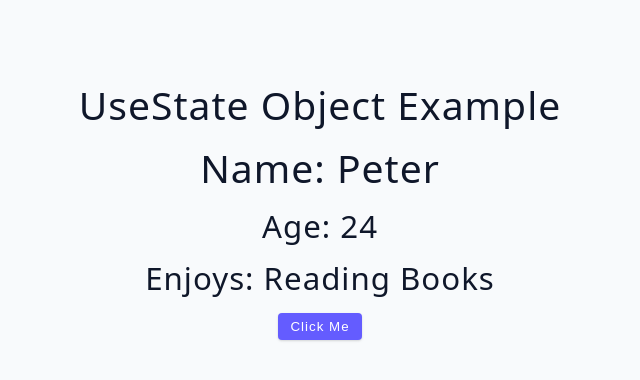
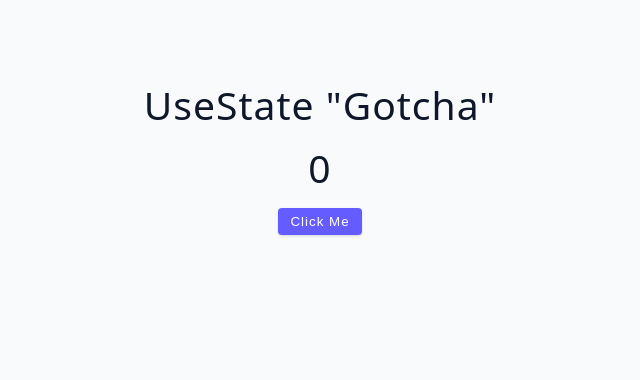
Before and after one commit to rohancs127/React-Concepts, a React (Vite) app in the folder advanced-react/: page / in a window 1280 px wide. Shown: the top 380 px of the page, without its empty margins (320-960 px from the left). Built offline with nearby package versions, Linux system fonts and the light colour scheme.

Commit message:
updated usestate-gotcha

```diff
--- a/advanced-react/src/App.jsx
+++ b/advanced-react/src/App.jsx
@@ -2,12 +2,13 @@
 import UseStateBasics from './tutorial/01-useState/starter/02-useState-basics';
 import UseStateArray from './tutorial/01-useState/starter/03-useState-array';
 import UseStateObject from './tutorial/01-useState/starter/04-useState-object';
+import UseStateGotcha from './tutorial/01-useState/starter/05-useState-gotcha';
 
 function App() {
   return (
     <div className='container'>
       {/* <UseStateBasics/> */}
-      <UseStateObject/>
+      <UseStateGotcha/>
     </div>
   );
 }
--- a/advanced-react/src/tutorial/01-useState/starter/05-useState-gotcha.jsx
+++ b/advanced-react/src/tutorial/01-useState/starter/05-useState-gotcha.jsx
@@ -1,5 +1,19 @@
+import { useState } from "react";
+
 const UseStateGotcha = () => {
-  return <h2>useState "gotcha"</h2>;
+  const [count, setCount] = useState(0);
+
+  const handleClick = () =>{
+    setCount(count+1)
+  }
+  return (
+    <section>
+      <h2>useState "gotcha"</h2>
+      <h2>{count}</h2>
+      <button className="btn" onClick={handleClick}>Click me</button>
+    </section>
+
+  )
 };
 
 export default UseStateGotcha;
```
